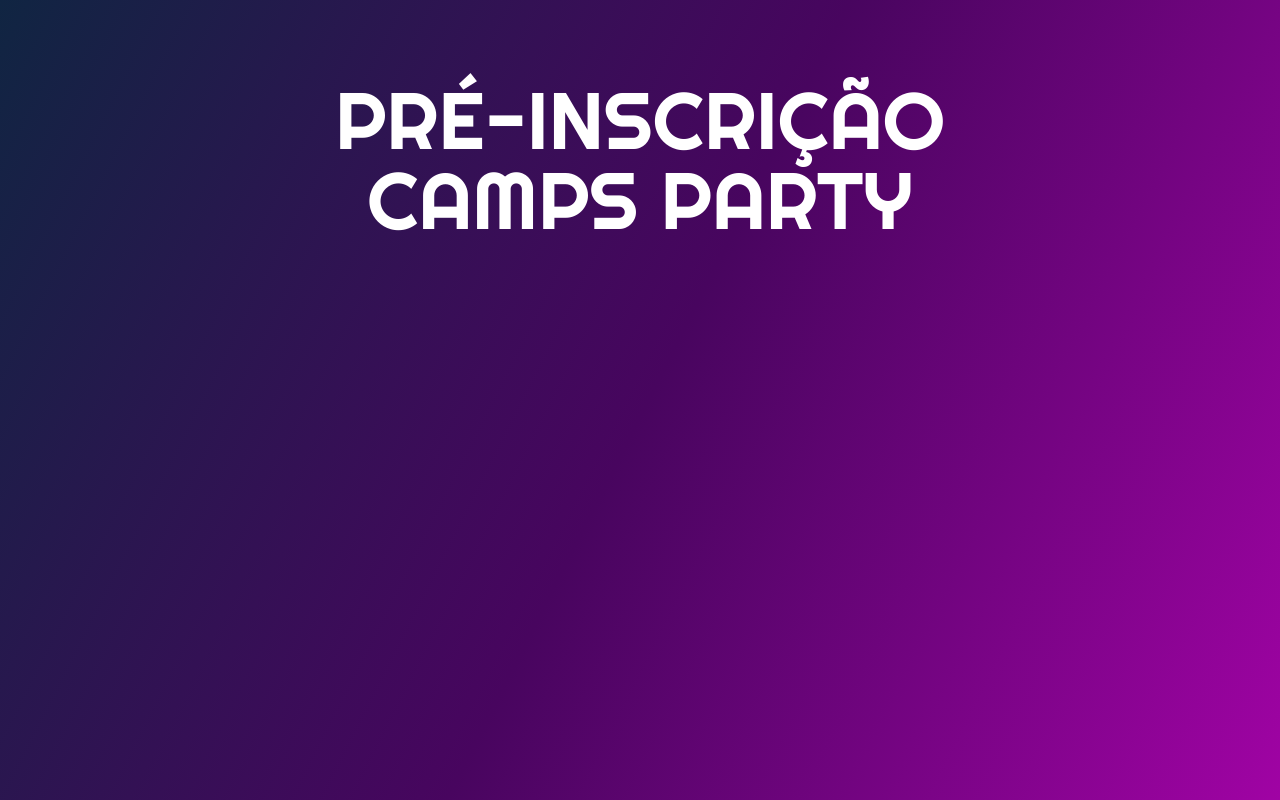
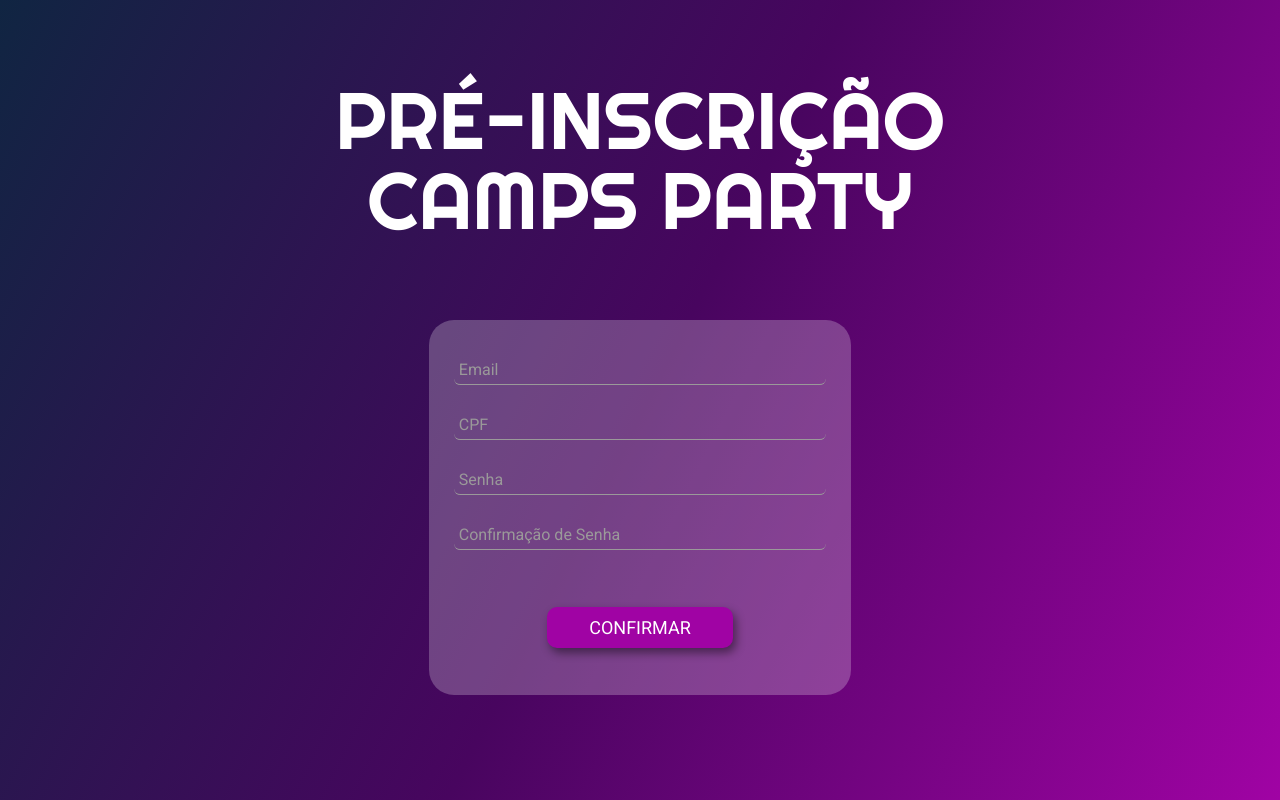
Before and after one commit to Jordhan-Carvalho/camps-party-front, a React (Create React App) app: page /pre-registration in a window 1280 px wide. Built offline with nearby package versions, Linux system fonts and the light colour scheme.

Commit message:
pre-registration

```diff
--- a/src/pages/PreRegistration.js
+++ b/src/pages/PreRegistration.js
@@ -1,14 +1,73 @@
-import React, { useEffect } from "react";
+import React, { useState } from "react";
+import Form from "../utils/Form";
+import Button from "../utils/Button";
 import styled from "styled-components";
 
 
 export default function PreRegistration() {
+  const [email, setEmail] = useState("");
+  const [cpf, setCpf] = useState(null);
+  const [pwd, setPwd] = useState("");
+  const [pwdConfirm, setPwdConfirm] = useState("");
+  const [invalid, setInvalid] = useState(false)
+
+  const limitMaxLength = (element) => {
+    if(element.target.value.length > 11) return;
+    setCpf(element.target.value)
+  };
+
+  const sendForm = (e) => {
+    e.preventDefault();
+    if(cpf.length < 11) return setInvalid("CPF inválido!");
+    if(pwd !== pwdConfirm) return setInvalid("As senhas não são idênticas!")
+    setInvalid(false);
+  }
 
   return (
-    <Header>
-      <span>PRÉ-INSCRIÇÃO</span>
-      <span>CAMPS PARTY</span>
-    </Header>
+    <>
+      <Header>
+        <span>PRÉ-INSCRIÇÃO</span>
+        <span>CAMPS PARTY</span>
+      </Header>
+      <Container>
+        <Form value="center" onSubmit={sendForm}>
+          <input
+          type="email"
+          placeholder="Email"
+          value={email}
+          onChange={(e) => setEmail(e.target.value)}
+          required
+          />
+          <input
+          type="number"
+          placeholder="CPF"
+          value={cpf}
+          onChange={limitMaxLength}
+          required
+          />
+          <input
+          type="password"
+          minLength="6"
+          placeholder="Senha"
+          value={pwd}
+          onChange={(e) => setPwd(e.target.value)}
+          required
+          />
+          <input
+          type="password"
+          minLength="6"
+          placeholder="Confirmação de Senha"
+          value={pwdConfirm}
+          onChange={(e) => setPwdConfirm(e.target.value)}
+          required
+          />
+          <div className="btn-container">
+            <Button type="submit">CONFIRMAR</Button>
+          </div>
+          {invalid ? <span className="invalid">{invalid}</span> : ""}
+        </Form>
+      </Container>
+    </>
   );
 }
 
@@ -24,6 +83,29 @@
     text-align:center;
     font-size:5rem;
   }
+`;
 
+const Container = styled.div`
+  width:100%;
+  height:auto;
+  display:flex;
+  justify-content:center;
+  padding-top:5rem;
 
+  button{
+    margin: 2rem 0;
+    width:50%;
+    box-shadow: 3px 5px 10px 0px rgba(0,0,0,0.45);
+  }
+
+  input::-webkit-outer-spin-button,
+  input::-webkit-inner-spin-button {
+    -webkit-appearance: none;
+    margin: 0;
+  }
+
+  .invalid{
+    width:100%;
+    text-align:center;
+  }
 `;
--- a/src/utils/Form.js
+++ b/src/utils/Form.js
@@ -1,7 +1,7 @@
 import styled from "styled-components";
 
 const Form = styled.form`
-    width: 40%;
+    width: 33vw;
     background: rgba(255, 255, 255, 0.24);
     display: flex;
     flex-direction: column;
@@ -32,6 +32,7 @@
       border-left: none;
       border-right: none;
       border-bottom: 1px solid #9A9999;
+      border-radius:0.4rem;
       font-family: var(--formFont);
       padding: 5px;
       margin: 20px 0 5px 0;
@@ -43,6 +44,7 @@
     }
 
     .btn-container{
+      width:100%;
       display: flex;
       justify-content: ${props => props.value};
       margin: 20px 0 0 0;
```
Also changed, not shown: 1 other file (tests, documents, lock files or other folders).
